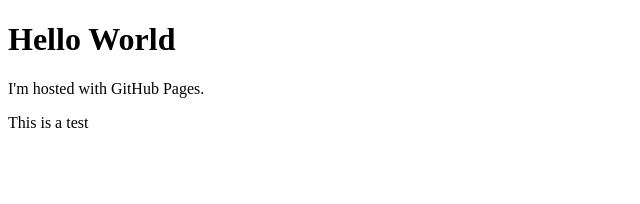
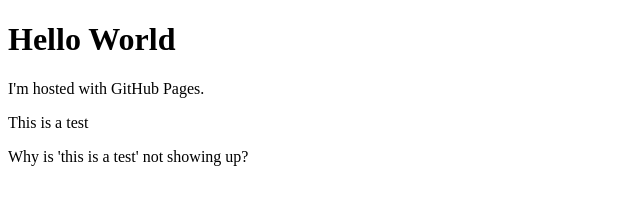
Before and after one commit to mkerem/mkerem.github.io, a plain HTML site: page index.html in a window 1280 px wide. Shown: the whole page, without its empty margins (0-640 px from the left). Drawn offline with Linux system fonts and the light colour scheme.

Commit message:
Update index.html

```diff
--- a/index.html
+++ b/index.html
@@ -4,5 +4,6 @@
 <h1>Hello World</h1>
 <p>I'm hosted with GitHub Pages.</p>
 <p>This is a test</p>
+<p>Why is 'this is a test' not showing up?</p>
 </body>
 </html>
```
